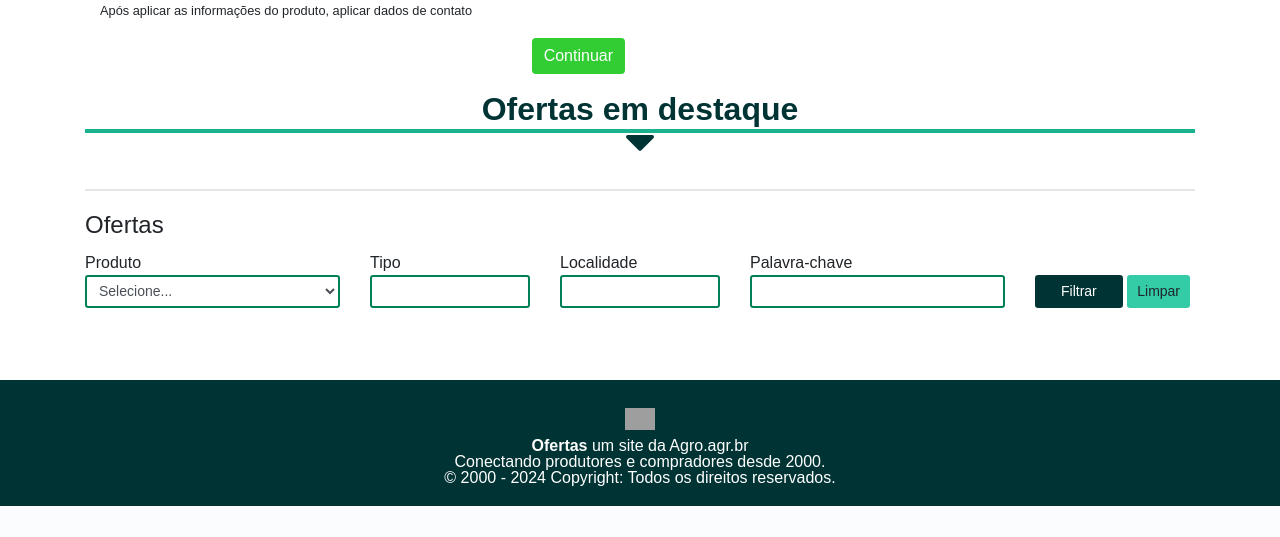
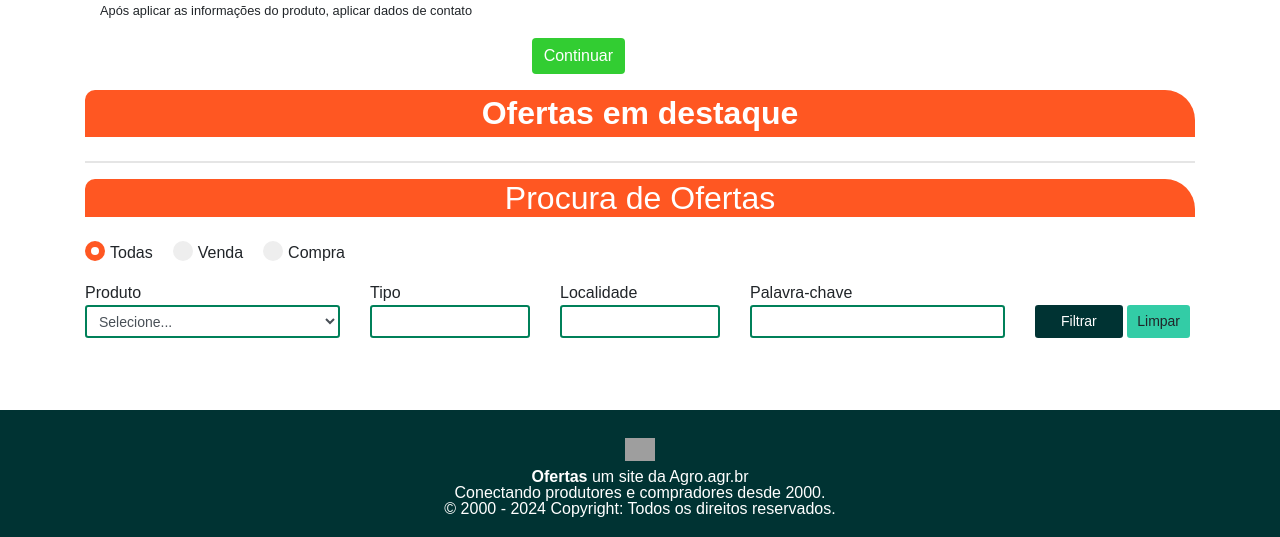
Before and after one commit to vitaotl/ofertas-agr, a PHP site: page /agro/ in a window 1280 px wide. Shown: the part 855-1392 px from the top of the page. Before the commit the page ends 1361 px from the top, so only its background shows below. Run offline with PHP 8.4, Linux system fonts and the light colour scheme; data that the repository does not hold is empty; some libraries are stand-ins or nearby versions; grey boxes are pictures that could not be loaded.

Commit message:
fix: Ajustes layout

```diff
--- a/index.php
+++ b/index.php
@@ -4,39 +4,45 @@ include 'translater.php';
 //define('URL_AGRO', 'http://localhost/agro');
 define('URL_AGRO', 'https://agro.agr.br');
 
-$sites = json_decode(file_get_contents(URL_AGRO.'/api/get-sites'));
+$sites = json_decode(file_get_contents(URL_AGRO . '/api/get-sites'));
 
-$offers_destak = json_decode(file_get_contents(URL_AGRO.'/api/get-offers/10/1'));
+$offers_destak = json_decode(file_get_contents(URL_AGRO . '/api/get-offers/10/1'));
 
-$offers = json_decode(file_get_contents(URL_AGRO.'/api/get-offers?'.http_build_query($_POST)));
+$offers = json_decode(file_get_contents(URL_AGRO . '/api/get-offers?' . http_build_query($_POST)));
 
 ?>
 <style>
 	.badge {
 		border-radius: 5px;
 	}
+
 	.button-wpp {
 		background: #FF5722;
 		width: max-content;
 		border-radius: 5px;
 	}
+
 	.button-wpp a {
 		color: #FFFFFF;
 		font-size: 1rem;
 	}
+
 	.button-wpp a span {
 		color: #033;
 		font-weight: bold
 	}
+
 	.button-wpp a:hover {
 		color: #FFFFFF;
 		text-decoration: none;
 	}
+
 	.badge-warning {
 		background-color: #FF5722 !important;
 		color: #FFFFFF;
 		border-radius: 4px;
 	}
+
 	.card-ofertas-destaque {
 		width: 23%;
 		padding: 10px;
@@ -53,6 +59,7 @@ $offers = json_decode(file_get_contents(URL_AGRO.'/api/get-offers?'.http_build_q
 		background-position: center;
 		background-repeat: no-repeat
 	}
+
 	.card-body {
 		display: flex;
 		flex-direction: column;
@@ -63,6 +70,7 @@ $offers = json_decode(file_get_contents(URL_AGRO.'/api/get-offers?'.http_build_q
 	.card-body h6 {
 		font-size: 14px;
 	}
+
 	.card-body .btn {
 		max-width: 320px;
 		margin: 0 auto;
@@ -72,6 +80,7 @@ $offers = json_decode(file_get_contents(URL_AGRO.'/api/get-offers?'.http_build_q
 		border: none;
 		border-radius: 5px;
 	}
+
 	.card-body a {
 		width: 100%;
 		margin-bottom: 10px;
@@ -99,6 +108,7 @@ $offers = json_decode(file_get_contents(URL_AGRO.'/api/get-offers?'.http_build_q
 		justify-content: space-between;
 		gap: 10px;
 	}
+
 	.ofertas {
 		border: 1px solid #eee;
 		border-radius: 5px 30px 0 0;
@@ -117,17 +127,74 @@ $offers = json_decode(file_get_contents(URL_AGRO.'/api/get-offers?'.http_build_q
 		border-radius: inherit;
 	}
 
+	.item {
+		display: none;
+		/* Oculta todos os itens inicialmente */
+	}
+
+	.radio-container {
+		display: inline-block;
+		position: relative;
+		padding-left: 25px;
+		cursor: pointer;
+		font-size: 1rem;
+		user-select: none;
+	}
+
+	.radio-container input {
+		position: absolute;
+		opacity: 0;
+		cursor: pointer;
+	}
+
+	.checkmark {
+		position: absolute;
+		top: 0;
+		left: 0;
+		height: 20px;
+		width: 20px;
+		background-color: #eee;
+		border-radius: 50%;
+		display: flex;
+		justify-content: center;
+		align-items: center;
+	}
+
+	.radio-container input:checked~.checkmark {
+		background-color: #FF5722;
+	}
+
+	.checkmark:after {
+		content: "";
+		position: absolute;
+		display: none;
+	}
+
+	.radio-container input:checked~.checkmark:after {
+		display: block;
+	}
+
+	.radio-container .checkmark:after {
+		width: 8px;
+		height: 8px;
+		border-radius: 50%;
+		background: white;
+	}
+
 	@media screen and (max-width: 1200px) {
 		.card {
 			width: 30%;
 		}
+
 		.card-body h6 {
 			font-size: 16px;
 		}
 	}
 
 	@media screen and (max-width: 1024px) {
-		.card, .ofertas {
+
+		.card,
+		.ofertas {
 			width: 45%;
 		}
 	}
@@ -136,7 +203,9 @@ $offers = json_decode(file_get_contents(URL_AGRO.'/api/get-offers?'.http_build_q
 		.ofertas-container {
 			justify-content: center;
 		}
-		.card, .ofertas {
+
+		.card,
+		.ofertas {
 			width: 100%;
 		}
 	}
@@ -146,7 +215,6 @@ $offers = json_decode(file_get_contents(URL_AGRO.'/api/get-offers?'.http_build_q
 			max-width: 320px;
 		}
 	}
-
 </style>
 
 <div class="container pt-5 pb-5">
@@ -187,14 +255,14 @@ $offers = json_decode(file_get_contents(URL_AGRO.'/api/get-offers?'.http_build_q
 		</div>
 		<div class="col-sm-9  order-1 order-sm-2 d-none">
 			<h2 class="text-primary font-bold">Grupo de WhatsApp de Ofertas</h2>
-		  <p class="text-primary"><small>Entre no grupo  de Whatsapp para agilizar o atendimento.<br>
+			<p class="text-primary"><small>Entre no grupo de Whatsapp para agilizar o atendimento.<br>
 				</small></p>
 		</div>
 	</div>
 
 	<div class="row mt-2">
 		<div class="col-12 d-flex flex-column flex-lg-row align-items-center">
-			 <form class="col-lg-6" action="<?= URL_AGRO.'/api/send-offer'  ?>" method="post" class="form-horizontal w-75 mt-5 mr-auto ml-auto" id="form-oferta" enctype="multipart/form-data">
+			<form class="col-lg-6" action="<?= URL_AGRO . '/api/send-offer'  ?>" method="post" class="form-horizontal w-75 mt-5 mr-auto ml-auto" id="form-oferta" enctype="multipart/form-data">
 				<fieldset>
 					<legend class="text-center mb-0">Envie sua oferta</legend>
 					<div class="divider bg-info"></div>
@@ -215,8 +283,7 @@ $offers = json_decode(file_get_contents(URL_AGRO.'/api/get-offers?'.http_build_q
 							<select name="site" class="form-control" required>
 								<option value="">Selecione Produto</option>
 								<?php
-									foreach($sites as $site)
-									{
+								foreach ($sites as $site) {
 								?>
 									<option value="<?= $site->url  ?>"><?= $site->title  ?></option>
 								<?php
@@ -298,13 +365,10 @@ $offers = json_decode(file_get_contents(URL_AGRO.'/api/get-offers?'.http_build_q
 
 
 		<div class="col-12">
-			<h2 class="mb-0 text-primary text-center"><strong>Ofertas em destaque</strong></h2>
-			<div class="divider bg-info"></div>
-			<p class="text-center mb-2 text-primary"><i class="fa fa-caret-down fa-3x mt-n3"></i></p>
-			<div class="d-flex flex-wrap justify-content-start" style="gap: 20px">
+			<h2 class="py-1 mb-0 text-center" style="background-color: #FF5722; border-radius: 10px 30px 0 0; color: #FFFFFF "><strong>Ofertas em destaque</strong></h2>
+			<div class="d-flex flex-wrap justify-content-start mt-2" style="gap: 20px">
 				<?php
-				foreach($offers_destak as $offer)
-				{
+				foreach ($offers_destak as $offer) {
 					$id = rand();
 
 					include 'modal-oferta.php';
@@ -315,14 +379,11 @@ $offers = json_decode(file_get_contents(URL_AGRO.'/api/get-offers?'.http_build_q
 						<div class="d-flex align-items-center flex-column" style="gap: 10px">
 							<div class="w-100 d-flex justify-content-center">
 								<?php
-								if($offer->img)
-								{
+								if ($offer->img) {
 								?>
-									<div class="offer-image" style=" background-image: url(<?= URL_AGRO.'/upload/fotos/'.$offer->img.'_thumb.png' ?>)"></div>
+									<div class="offer-image" style=" background-image: url(<?= URL_AGRO . '/upload/fotos/' . $offer->img . '_thumb.png' ?>)"></div>
 								<?php
-								}
-								else
-								{
+								} else {
 								?>
 									<div class="text-center text-muted offer-image">Sem imagem</div>
 								<?php
@@ -355,17 +416,33 @@ $offers = json_decode(file_get_contents(URL_AGRO.'/api/get-offers?'.http_build_q
 
 
 	<fieldset id="busca-ofertas">
-		<legend>Ofertas</legend>
+		<h2 class="text-center mb-2" style="background-color: #FF5722; border-radius: 10px 30px 0 0; color: #FFFFFF ">Procura de Ofertas</h2>
+		<div class="d-flex mt-4" style="gap: 20px">
+			<label class="radio-container">
+				Todas
+				<input type="radio" name="filter" value="all" checked>
+				<span class="checkmark"></span>
+			</label>
+			<label class="radio-container">
+				Venda
+				<input type="radio" name="filter" value="Venda">
+				<span class="checkmark"></span>
+			</label>
+			<label class="radio-container">
+				Compra
+				<input type="radio" name="filter" value="Compra">
+				<span class="checkmark"></span>
+			</label>
+		</div>
 
-		<form action="#busca-ofertas" method="POST">
+		<form action="#busca-ofertas" class="my-2" method="POST">
 			<div class="row">
 				<div class="col-sm-3">
 					<label class="mb-0">Produto</label>
 					<select name="site" class="form-control form-control-sm">
 						<option value="">Selecione...</option>
 						<?php
-			 			foreach($sites as $site)
-			 			{
+						foreach ($sites as $site) {
 						?>
 							<option <?= ($_POST['site'] == $site->url) ? 'selected' : null ?> value="<?= $site->url  ?>"><?= $site->title  ?></option>
 						<?php
@@ -394,18 +471,16 @@ $offers = json_decode(file_get_contents(URL_AGRO.'/api/get-offers?'.http_build_q
 		</form>
 
 		<?php
-		foreach($offers as $offer)
-		{
-			$id = $offer->id = 'destak'.rand();
+		foreach ($offers as $offer) {
+			$id = $offer->id = 'destak' . rand();
 
 			include 'modal-oferta.php';
-
 		} ?>
 
 		<div class="table-responsive mt-4" id="ofertas">
 			<div class="ofertas-container">
-    <?php foreach($offers as $offer): ?>
-        <div class="ofertas">
+				<?php foreach ($offers as $offer) : ?>
+					<div class="item ofertas <?= $offer->tipo_oferta[0] ?>">
 						<div class="ofertas-header" style="<?= $offer->tipo_oferta[0] === 'Compra' ? 'background:#3addb487;' : '' ?>">
 							<span class="badge badge-<?= $offer->tipo_oferta[1] ?>"><?= $offer->tipo_oferta[0] ?></span>
 						</div>
@@ -415,7 +490,7 @@ $offers = json_decode(file_get_contents(URL_AGRO.'/api/get-offers?'.http_build_q
 							<p class="card-text">
 								<strong>Quantidade:</strong> <?= $offer->quantidade ?><br>
 								<strong>Localidade:</strong> <?= $offer->cidade ?>/<?= $offer->estado ?><br>
-                        <strong>Site:</strong> <a href="<?= $offer->site_url ?>" target="_blank"><?= str_replace("https://www.","",$offer->site_url) ?></a><br>
+								<strong>Site:</strong> <a href="<?= $offer->site_url ?>" target="_blank"><?= str_replace("https://www.", "", $offer->site_url) ?></a><br>
 								<strong>Data:</strong> <?= date('d/m/Y', strtotime($offer->created_at)) ?>
 							</p>
 							<a href="#" data-toggle="modal" data-target="#modal-offer-<?= $offer->id ?>" class="btn btn-primary" style="<?= $offer->tipo_oferta[0] === 'Compra' ? 'background-color: #033 !important;' : '' ?>">Detalhes da oferta</a>
@@ -427,4 +502,27 @@ $offers = json_decode(file_get_contents(URL_AGRO.'/api/get-offers?'.http_build_q
 	</fieldset>
 </div>
 
+<script>
+	document.addEventListener('DOMContentLoaded', () => {
+		const radios = document.querySelectorAll('input[name="filter"]');
+		const items = document.querySelectorAll('.item');
+
+		// Função para atualizar a exibição dos itens
+		const updateDisplay = () => {
+			const checked = document.querySelector('input[name="filter"]:checked').value;
+			items.forEach(item => {
+				item.style.display = (checked === 'all' || item.classList.contains(checked)) ? 'block' : 'none';
+			});
+		};
+
+		// Adiciona o evento de mudança em todos os radio buttons
+		radios.forEach(radio => {
+			radio.addEventListener('change', updateDisplay);
+		});
+
+		// Atualiza a exibição inicial dos itens
+		updateDisplay();
+	});
+</script>
+
 <?php include 'footer.php'; ?>
```
Lines whose indentation alone changed are shown as unchanged.
